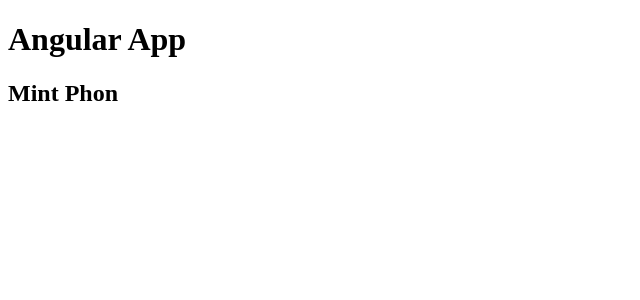
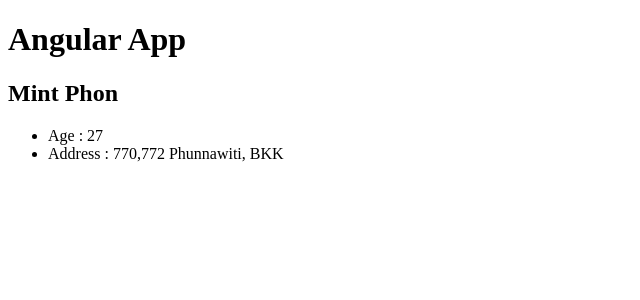
Before and after one commit to Mintnsrtt/Angular_App, an Angular app: page / in a window 1280 px wide. Shown: the top 300 px of the page, without its empty margins (0-640 px from the left). Built offline with nearby package versions, Linux system fonts and the light colour scheme.

Commit message:
13. String Interpolation

```diff
--- a/src/app/components/user/user.component.html
+++ b/src/app/components/user/user.component.html
@@ -1 +1,6 @@
-<h2>Mint Phon</h2>
+<h2>{{ fristName }} {{ lastName }}</h2>
+
+<ul>
+  <li> Age : {{ showAge() }} </li>
+  <li> Address : {{ address.street }}, {{ address.city }} </li>
+</ul>
--- a/src/app/components/user/user.component.ts
+++ b/src/app/components/user/user.component.ts
@@ -12,22 +12,17 @@
     fristName = 'Mint';
     lastName = 'Phon';
     age = 25;
+    address = {
+      street: '770,772 Phunnawiti',
+      city: 'BKK'
+    };
 
     //Metthods
     constructor() {
-      // console.log('Hello User...');
-      // this.sayHello();
-      console.log(this.age);
-      this.hasBirthday();
-      console.log(this.age);
+
     }
 
-    sayHello() {
-      console.log(`Hello ${this.fristName}`);
-      // console.log('Hello ' + '' + this.fristName);
-    }
-
-    hasBirthday() {
-      this.age += 1;
+    showAge() {
+      return this.age + 2;
     }
 }
```
